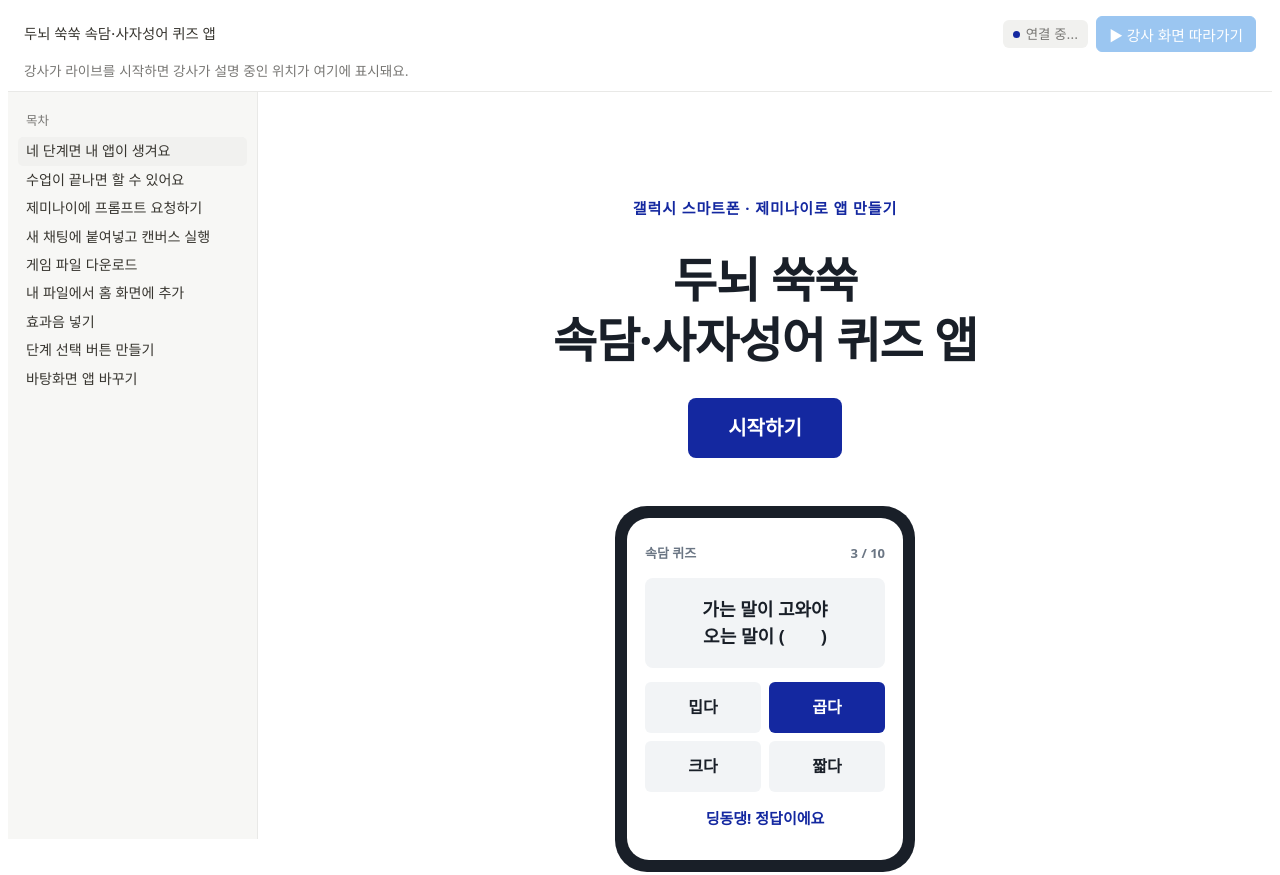
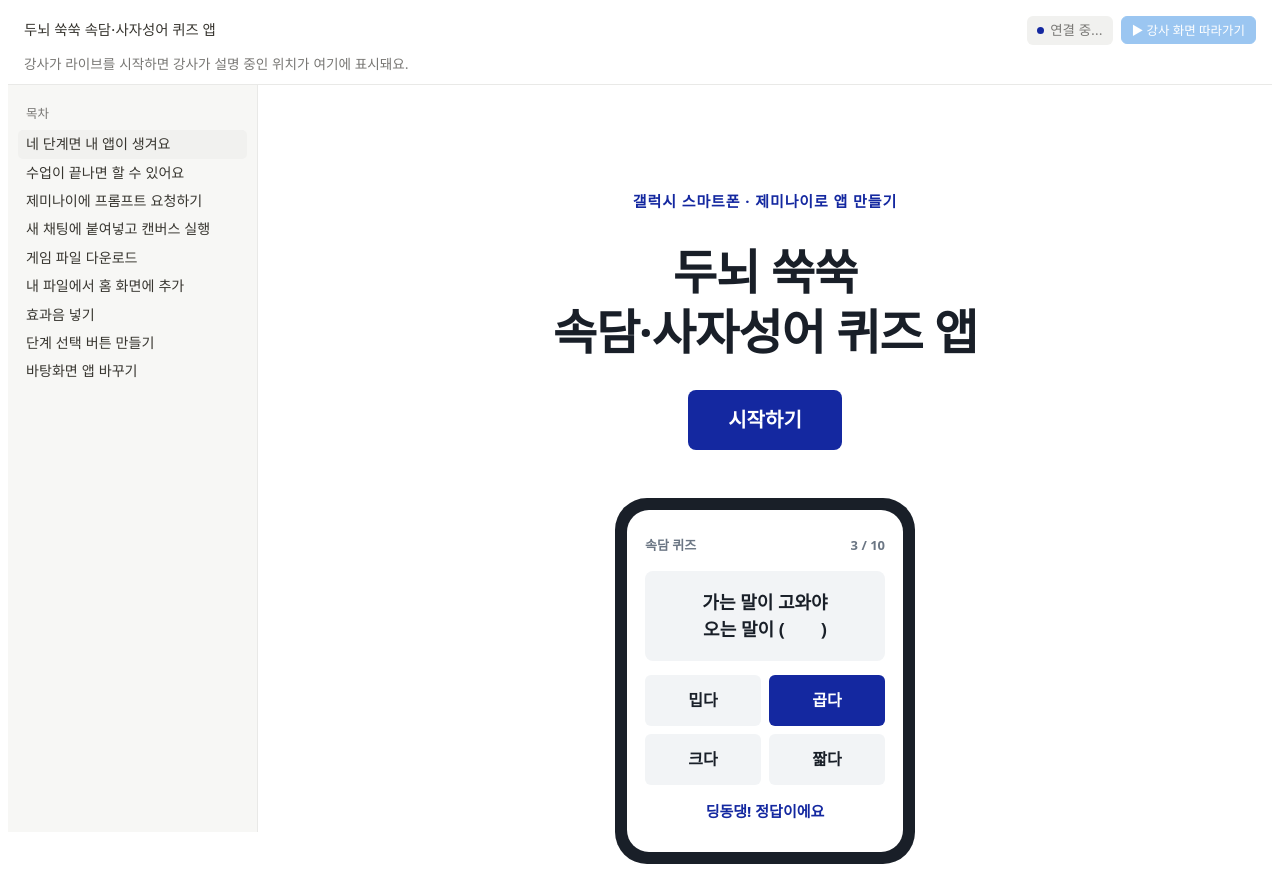
Before and after one commit to dkfha0715/proverb-quiz-live, a plain HTML site: page index.html in a window 1280 px wide. Shown: the top 875 px of the page. Drawn offline with Linux system fonts and the light colour scheme; no server answers; a web font is replaced by a local one.

Commit message:
학생용 따라가기 버튼 작게
Co-Authored-By: Claude Opus 5.5 <noreply@anthropic.com>

```diff
--- a/index.html
+++ b/index.html
@@ -81,6 +81,7 @@ body{background:var(--bg);color:var(--ink);font-family:var(--font);font-size:18p
 .split strong{font-size:clamp(28px,6vw,38px);font-weight:700}
 footer{text-align:center;color:var(--muted);font-size:16px}
 
+body .topbar .btn-follow,body .livebar .btn-follow{min-height:28px;padding:2px 10px;font-size:.78rem}
 </style>
 
 <link rel="stylesheet" href="live.css">
```
